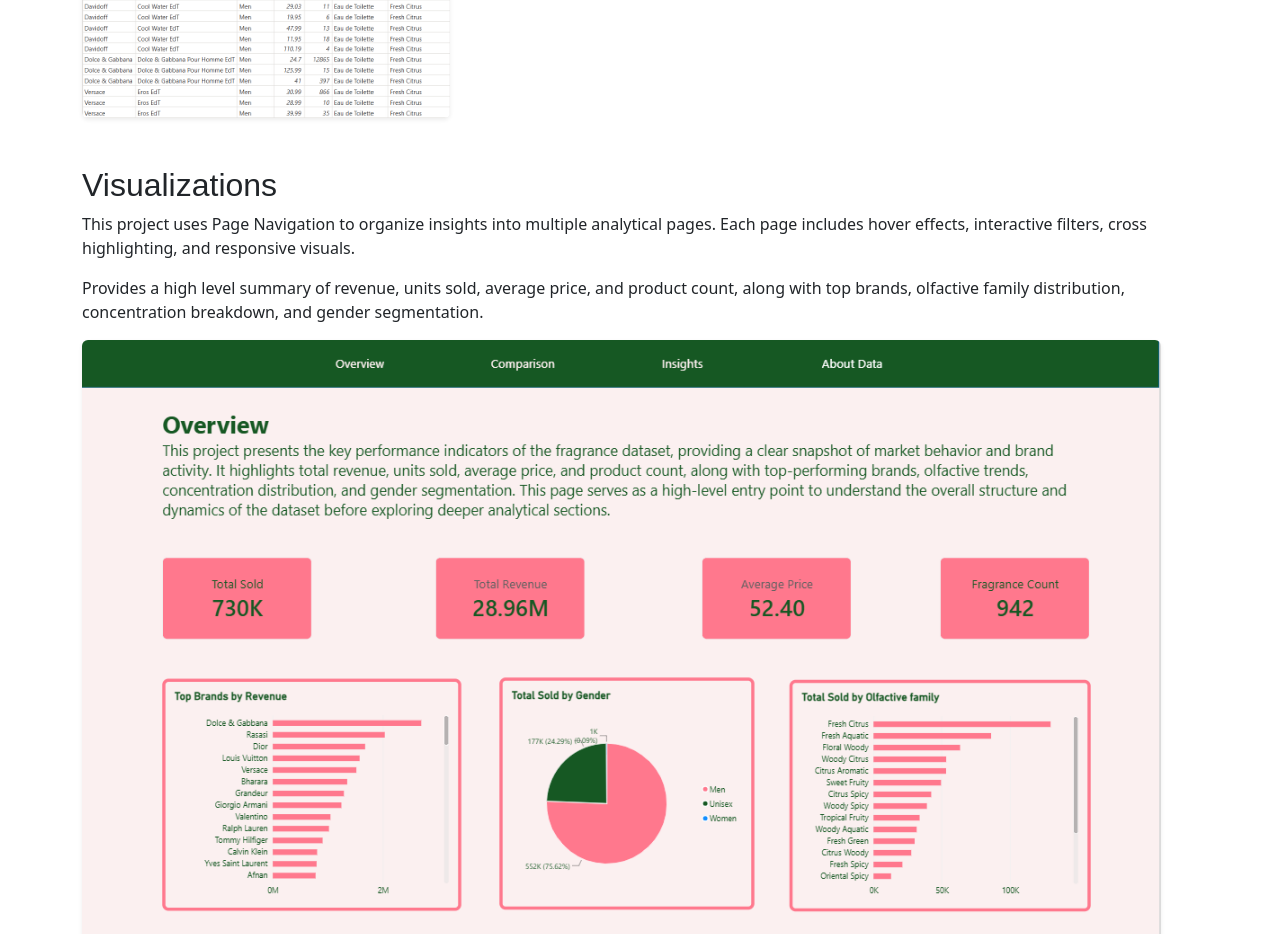
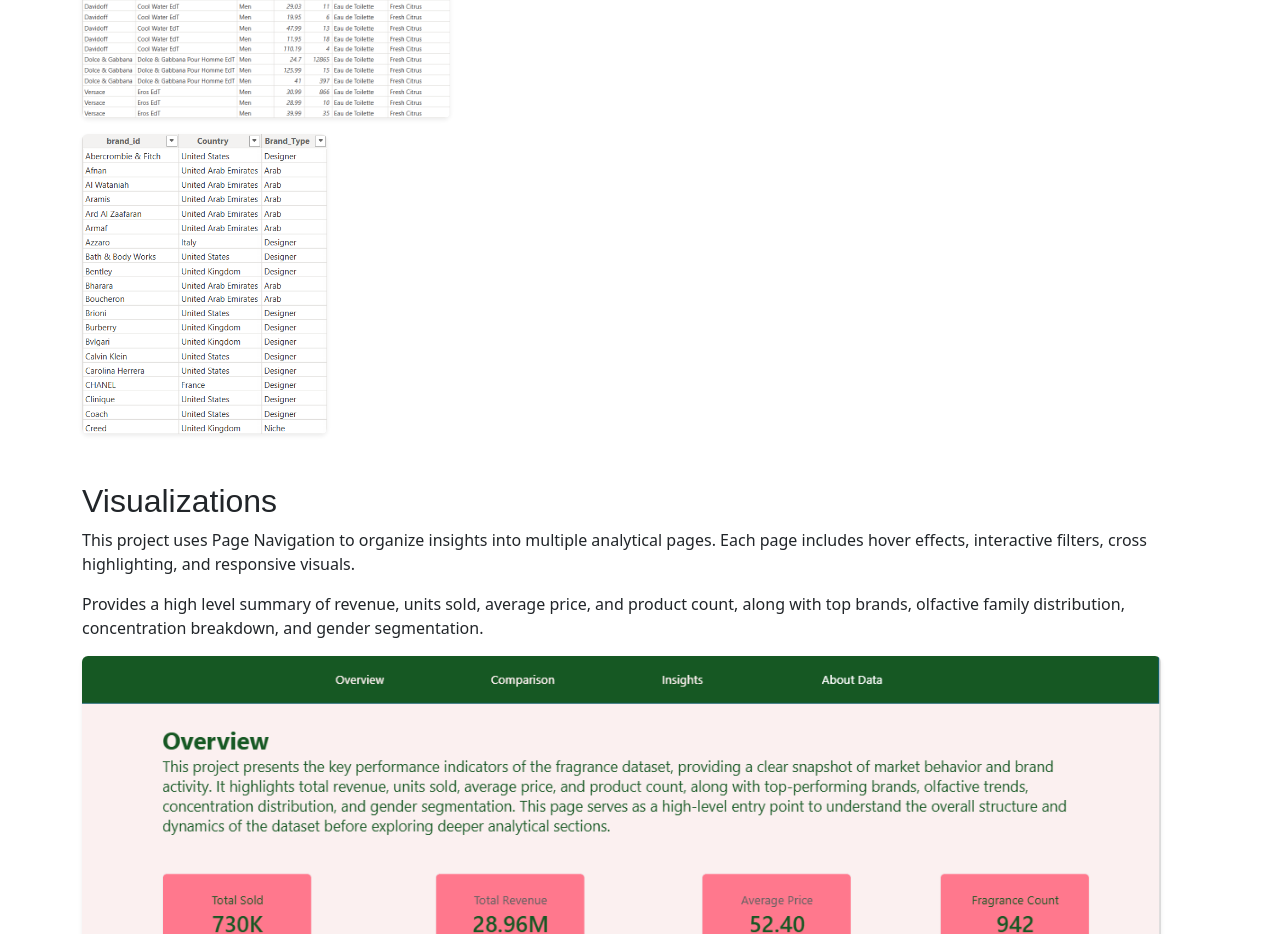
Before and after one commit to felipemora69/dataPortfolio, a React (Create React App) app: page /fragrancedb in a window 1280 px wide. Shown: the part 1580-2514 px from the top of the page. Built offline with nearby package versions, Linux system fonts and the light colour scheme; a web font is replaced by a local one.

Commit message:
Add another table image

```diff
--- a/src/FragranceDB.jsx
+++ b/src/FragranceDB.jsx
@@ -76,6 +76,14 @@
               style={{ maxHeight: "300px", objectFit: "cover" }}
             />
           </div>
+          <div className="mb-3">
+            <img
+              src="/images/frag6.png"
+              alt="Data Exploration"
+              className="img-fluid rounded shadow-sm"
+              style={{ maxHeight: "300px", objectFit: "cover" }}
+            />
+          </div>
         </section>
 
         {/* Images Section */}
```
